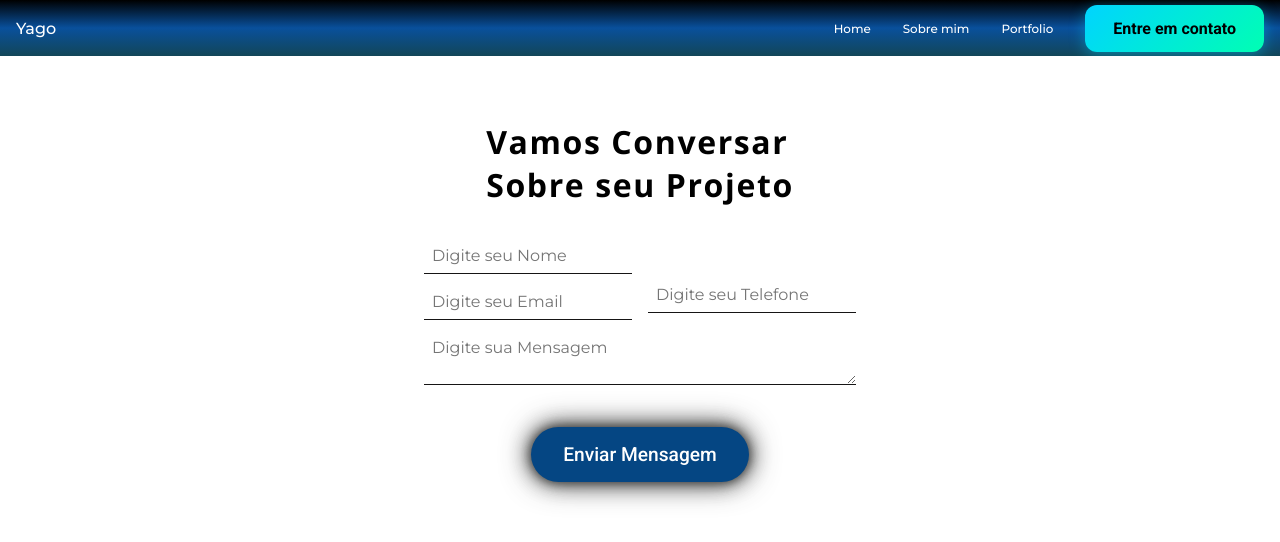
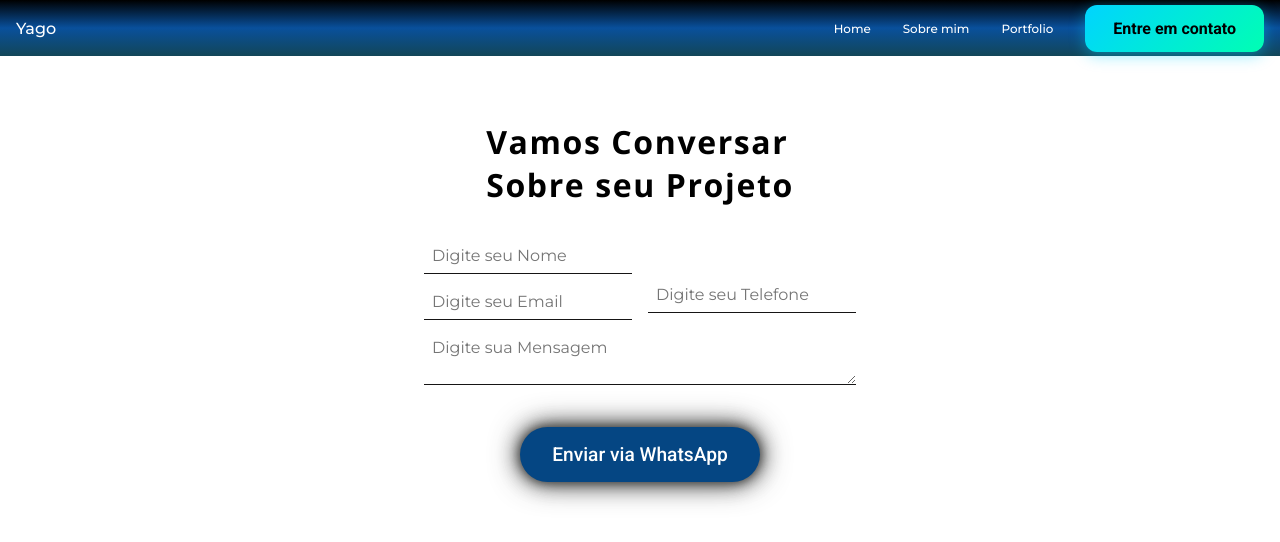
Before and after one commit to yagovysk/MeuPortfolio, a React (Vite) app: page /contato in a window 1280 px wide. Shown: the top 542 px of the page. Built offline with nearby package versions, Linux system fonts and the light colour scheme.

Commit message:
melhorias no formulario

```diff
--- a/src/Components/AnimatedSection/AnimatedSection.jsx
+++ b/src/Components/AnimatedSection/AnimatedSection.jsx
@@ -7,9 +7,12 @@ export function AnimatedSection({
   className = "",
   delay = 0,
   variant = "fadeUp",
+  as = "div",
+  ...props
 }) {
   const ref = useRef(null);
   const isInView = useInView(ref, { once: true, margin: "-100px" });
+  const MotionComponent = motion[as];
 
   const variants = {
     fadeUp: {
@@ -87,14 +90,15 @@ export function AnimatedSection({
   };
 
   return (
-    <motion.div
+    <MotionComponent
       ref={ref}
       initial="hidden"
       animate={isInView ? "visible" : "hidden"}
       variants={variants[variant]}
       className={className}
+      {...props}
     >
       {children}
-    </motion.div>
+    </MotionComponent>
   );
 }
--- a/src/Pages/Contato/Form.jsx
+++ b/src/Pages/Contato/Form.jsx
@@ -1,16 +1,9 @@
 import { Menu } from "../../Components/Menu/Menu";
 import React, { useState } from "react";
-import emailjs from "@emailjs/browser";
 import "./Form.css";
-import { useEffect } from "react";
-import AOS from "aos";
-import "aos/dist/aos.css";
+import { AnimatedSection } from "../../Components/AnimatedSection/AnimatedSection";
 
 export function Form() {
-  useEffect(() => {
-    AOS.init({ duration: 2000 });
-  }, []);
-
   const MessageModal = ({ message, onClose }) => (
     <div className="message-modal">
       <p className="paragraph-message">{message}</p>
@@ -25,52 +18,62 @@ export function Form() {
   const [showMessage, setShowMessage] = useState(false);
   const [messageContent, setMessageContent] = useState("");
 
-  function sendEmail(e) {
+  function sendToWhatsApp(e) {
     e.preventDefault();
+
+    // Validações
     const telRegex = /^[0-9]*$/;
-    if (!telRegex.test(tel)) {
-      alert("Telefone deve conter apenas números");
-      return;
-    }
-    if (name === "" || email === "" || tel === "" || message === "") {
+    if (tel && !telRegex.test(tel)) {
       setShowMessage(true);
-      setMessageContent("Por favor, preencha todos os campos.");
+      setMessageContent("Telefone deve conter apenas números");
       return;
     }
 
-    const templateParams = {
-      from_name: name,
-      email: email,
-      tel: tel,
-      message: message,
-    };
+    if (name === "" || email === "" || message === "") {
+      setShowMessage(true);
+      setMessageContent(
+        "Por favor, preencha todos os campos obrigatórios (Nome, Email e Mensagem)."
+      );
+      return;
+    }
 
-    emailjs
-      .send(
-        "service_k6lnqtk",
-        "template_2g8t0zw",
-        templateParams,
-        "Ah8GFwcxJ5iWDpoot"
-      )
-      .then(
-        (response) => {
-          console.log("EMAIL ENVIADO", response.status, response.text);
-          setName("");
-          setEmail("");
-          setTel("");
-          setMessage("");
-          setShowMessage(true);
-          setMessageContent("Mensagem enviada com sucesso!");
-        },
-        (err) => {
-          console.log("ERRO", err);
-          setShowMessage(true);
-          setMessageContent(
-            "Erro ao enviar mensagem. Por favor, tente novamente."
-          );
-        }
-      );
+    // Montar mensagem do WhatsApp
+    const whatsappMessage = `
+*Nova mensagem do Portfólio*
+
+*Nome:* ${name}
+*Email:* ${email}
+${tel ? `*Telefone:* ${tel}` : ""}
+
+*Mensagem:*
+${message}
+    `.trim();
+
+    // Seu número do WhatsApp (mesmo do botão)
+    const phoneNumber = "5561981774548";
+
+    // Criar URL do WhatsApp
+    const whatsappURL = `https://wa.me/${phoneNumber}?text=${encodeURIComponent(
+      whatsappMessage
+    )}`;
+
+    // Abrir WhatsApp
+    window.open(whatsappURL, "_blank");
+
+    // Limpar formulário e mostrar mensagem de sucesso
+    setName("");
+    setEmail("");
+    setTel("");
+    setMessage("");
+    setShowMessage(true);
+    setMessageContent("Redirecionando para o WhatsApp...");
+
+    // Fechar modal automaticamente após 2 segundos
+    setTimeout(() => {
+      setShowMessage(false);
+    }, 2000);
   }
+
   const closeMessage = () => {
     setShowMessage(false);
     setMessageContent("");
@@ -78,13 +81,22 @@ export function Form() {
   return (
     <>
       <Menu />
-      <div className="container-form" data-aos="fade-up">
-        <article className="container-article-form" data-aos="fade-up">
+      <AnimatedSection className="container-form" variant="fadeUp">
+        <AnimatedSection
+          className="container-article-form"
+          variant="fadeDown"
+          delay={0.2}
+        >
           <h1>
             Vamos Conversar <br /> Sobre seu Projeto
           </h1>
-        </article>
-        <form onSubmit={sendEmail} data-aos="fade-up">
+        </AnimatedSection>
+        <AnimatedSection
+          as="form"
+          onSubmit={sendToWhatsApp}
+          variant="fadeUp"
+          delay={0.3}
+        >
           {showMessage && (
             <MessageModal message={messageContent} onClose={closeMessage} />
           )}
@@ -127,11 +139,11 @@ export function Form() {
           ></textarea>
           <div id="contacts" className="container-form-button">
             <button className="form-button" type="submit">
-              Enviar Mensagem
+              Enviar via WhatsApp
             </button>
           </div>
-        </form>
-      </div>
+        </AnimatedSection>
+      </AnimatedSection>
     </>
   );
 }
```
